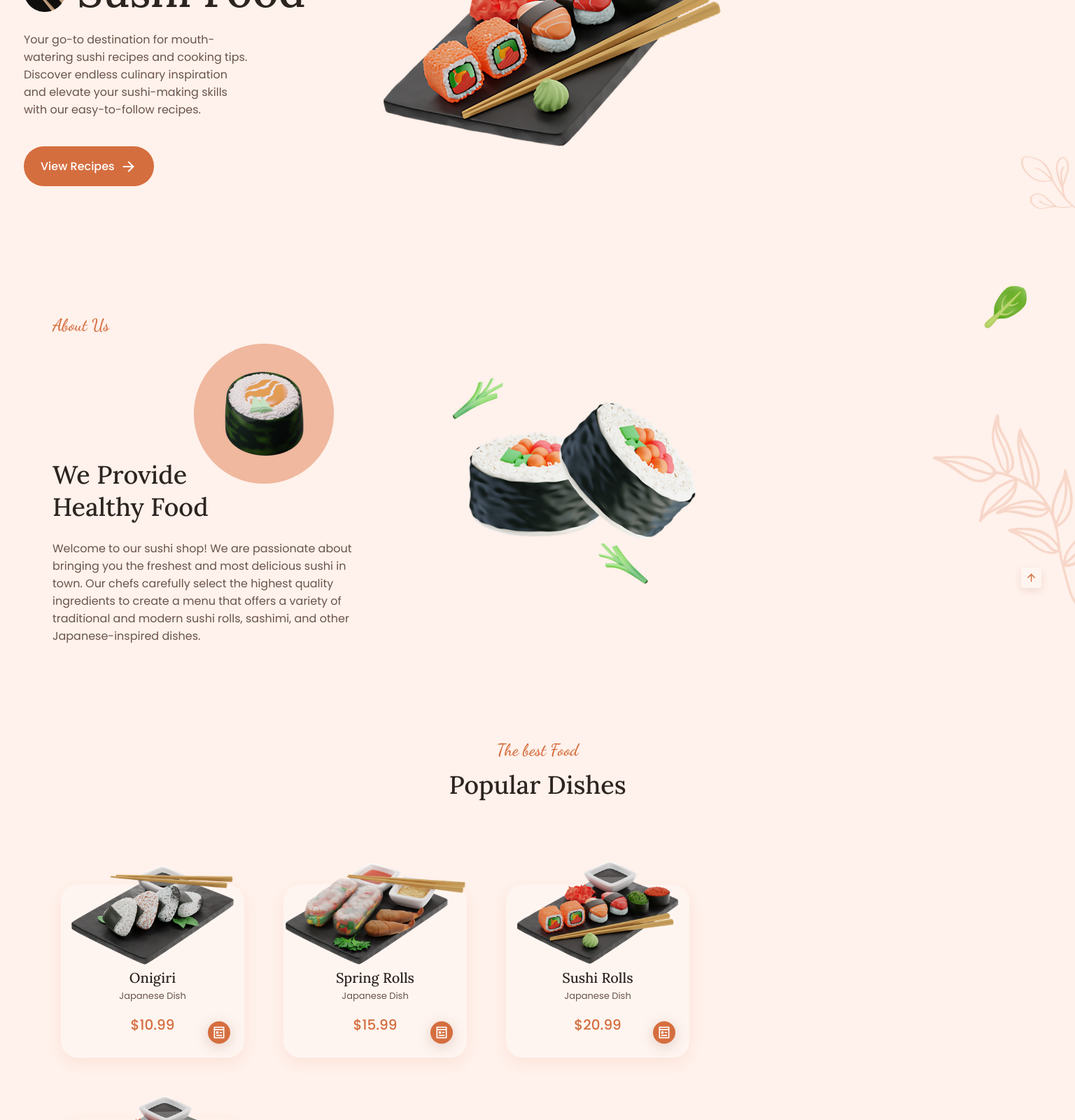
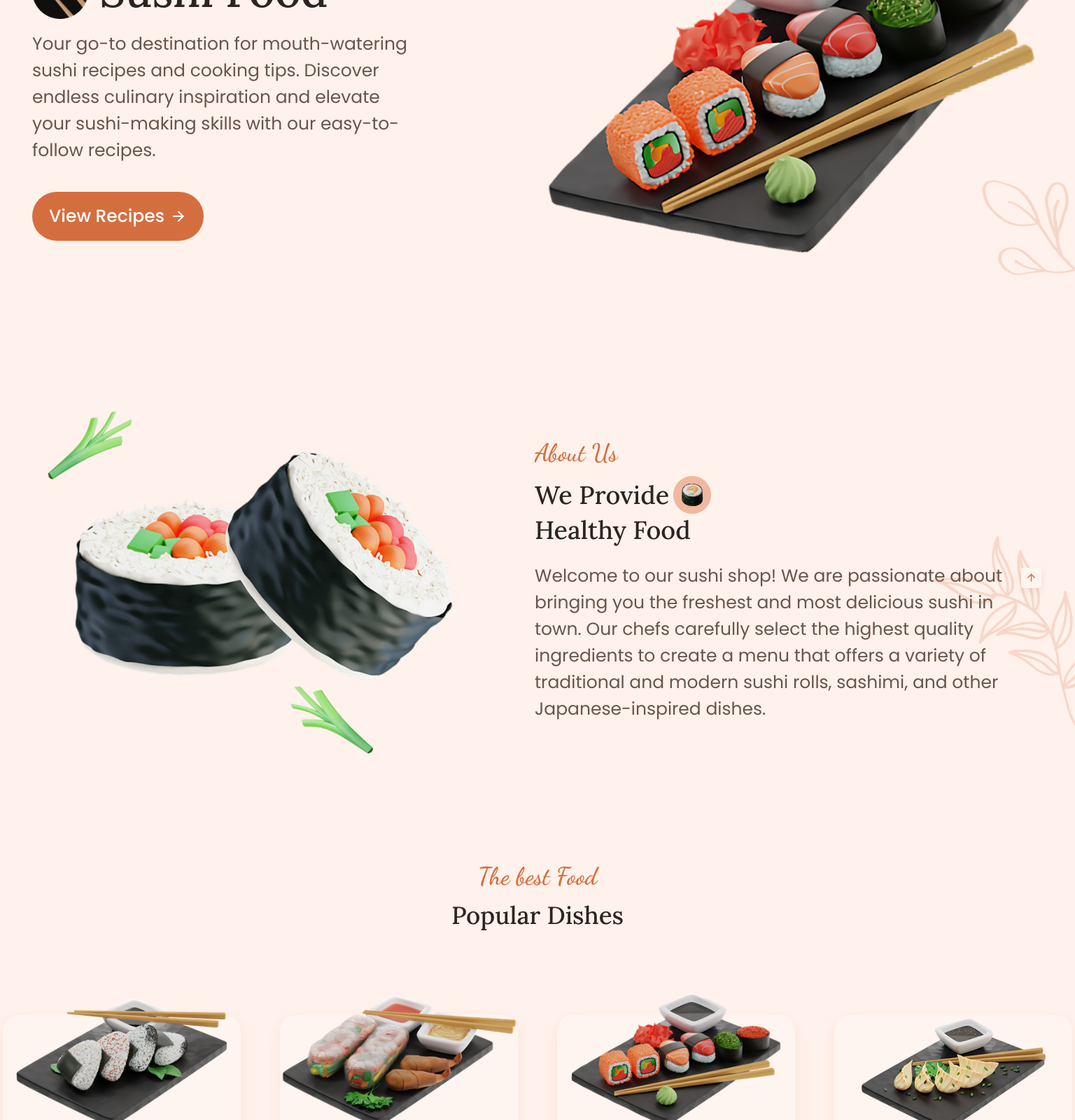
Before and after one commit to Nuffl3s/WebProject, a PHP site: page /html.html in a window 1536 px wide. Shown: the part 360-1960 px from the top of the page at 70% size. Run offline with PHP 8.4, Linux system fonts and the light colour scheme.

Commit message:
media and other pic change

```diff
--- a/css.css
+++ b/css.css
@@ -145,7 +145,6 @@ body.dark-theme{
 
 /*=============== REUSABLE CSS CLASSES ===============*/
 .container {
-  max-width: 1024px;
   margin-inline: 1.5rem;
 }
 
@@ -581,14 +581,6 @@ body.dark-theme{
 
 .newsletter__button{
     cursor: pointer;
-}
-
-.newsletter__spinach{
-    width: 30px;
-    position: absolute;
-    right: 2rem;
-    bottom: -2rem;
-    transform: rotate(45deg);
 }
 /*=============== FOOTER ===============*/
 .footer{
@@ -915,21 +894,21 @@ body.dark-theme{
     }
 
     .popular__container{
-        grid-template-columns: repeat(3, 262px);
+        grid-template-columns: repeat(2, 262px);
         column-gap: 3.5rem;
         padding-block: 6rem 4rem
     }
 
     .popular__card{
-        padding: 7.5rem 2rem 2rem;
+        padding: 10rem 4rem 4rem;
         border-radius: 1.5rem;
     }
 
     .popular img{
-        width: 450px;
+        width: 480px;
     }
 
-    .poppular__button{
+    .popular__button{
         bottom: 2rem;
     }
 
@@ -981,12 +962,6 @@ body.dark-theme{
 
     .newsletter__button{
         font-size: var(--normal-font-size)
-    }
-
-    .newsletter__spinach{
-        width: 40px;
-        right: 5rem;
-        bottom: -2.5rem;
     }
 
     .footer{
@@ -1042,11 +1008,18 @@ body.dark-theme{
 }
 
 @media screen and (min-width: 1280px){
-    .home__leaf-1{
+
+    .popular__container{
+        grid-template-columns: repeat(4, 262px);
+        column-gap: 3.5rem;
+        padding-block: 6rem 4rem
+    }
+
+    .home__leaf1{
         width: 150px;
         top: 5rem;
     }
-    .home__leaf-2{
+    .home__leaf2{
         width: 180px;
         right: -4rem;
     }
@@ -1074,3 +1047,162 @@ body.dark-theme{
         width: 150px;
     }
 }
+
+@media screen and (min-width: 1520px){
+
+    .home__container{
+        position: relative;
+        grid-template-columns: 700px 720px;
+        padding-block: 7rem 3rem;
+        font-size: 25px;
+    }
+
+    .home__title img{
+        width: 80px;
+    }
+    .home__data p{
+        font-size: 25px;
+    }
+
+    .home .button{
+        font-size: 25px;
+    }
+
+    .about__container{
+        grid-template-columns: 600px 720px;
+        align-items: center;
+        column-gap: 7rem;
+    }
+
+    .about__title img{
+        padding-left: 6px;
+    }
+
+    .about__title{
+        display: inline-block;
+    }
+
+    .about__title img{
+        width: 60px;
+    }
+    .about__img{
+        width: 480px;
+    }
+
+    .about__data span{
+        font-size: 35px;
+    }
+
+    .about__data p{
+        font-size: 25px;
+    }
+
+    .popular__container{
+        grid-template-columns: repeat(4, 340px);
+        column-gap: 3.5rem;
+        padding-block: 6rem 4rem
+    }
+
+    .popular__card{
+        padding: 12rem 4rem 4rem;
+        border-radius: 1.5rem;
+    }
+
+    .popular .section__subtitle, .popular .section__title{
+        font-size: 35px;
+    }
+
+    .popular .popular__button {
+        font-size: 35px;
+    }
+
+    .popular .popular__description{
+        font-size: 20px;
+    }
+
+    .popular .popular__name {
+        font-size: 25px;
+    }
+
+    .recently__container{
+        grid-template-columns: 700px 680px;
+        align-items: center;
+    }
+
+    .recently__img{
+        width: 600px;
+    }
+
+    .recently__data .section__subtitle, .recently__data .section__title{
+        font-size: 35px;
+    }
+
+    .recently__data p{
+        font-size: 25px;
+    }
+
+    .recently__data .button{
+        font-size: 25px;
+    }
+
+    .newsletter__content{
+        grid-template-columns: 350px 360px;
+        align-items: center;
+        column-gap: 6rem;
+        padding: 2.5rem 0;
+        border-radius: 4.5rem
+    }
+
+    .newsletter__img{
+        position: initial;
+        width: 350px;
+    }
+
+    .newsletter .section__title{
+        margin-bottom: 2.5rem;
+    }
+
+    .newsletter__form{
+        padding: 8px 8px 8px 24px;
+    }
+
+    .newsletter__button{
+        font-size: var(--normal-font-size)
+    }
+
+    .footer{
+        padding-block: 8rem 3rem;
+    }
+
+    .footer__container{
+        position: relative;
+        grid-template-columns: repeat(2, max-content);
+        justify-content: space-between;
+    }
+
+    .footer__content{
+        column-gap: 4rem;
+    }
+
+    .footer__title, .footer__description, .footer__link, .footer__information{
+        font-size: var(--normal-font-size);
+    }
+
+    .footer__social-link{
+        font-size: 1.5rem;
+    }
+
+    .footer__info{
+        flex-direction: row;
+        justify-content: space-between;
+        margin-top: 8.5rem;
+    }
+
+    .footer__copy{
+        order: -1;
+    }
+
+    .scrollup{
+        right: 3rem;
+    }
+}
--- a/html.html
+++ b/html.html
@@ -95,9 +95,9 @@
             <!--==================== ABOUT ====================-->
             <section class="about section" id="about">
                 <div class="about__container container grid">
-                    <div class="about_data">
+                    <div class="about__data">
                         <span class="section__subtitle">About Us</span>
-                        <h2 class="section__title about_title">
+                        <h2 class="section__title about__title">
                             <div>
                                 We Provide
                                 <img src="img/about-sushi-title.png" alt="about image">
@@ -166,12 +166,12 @@
                     </article>
 
                     <article class="popular__card">
-                        <img src="img/popular-sushi-rolls.png" alt="popular image" class="popular__img">
+                        <img src="img/popular-fried-dumplings-sprinkled.png" alt="popular image" class="popular__img">
 
-                        <h3 class="popular__name">Sushi Rolls</h3>
+                        <h3 class="popular__name">Fried Dumplings</h3>
                         <span class="popular__description">Japanese Dish</span>
 
-                        <span class="popular__price">$20.99</span>
+                        <span class="popular__price">$25.99</span>
 
                         <button class="popular__button">
                             <i class="ri-pages-line"></i>
@@ -204,7 +204,6 @@
                             <i class="ri-search-eye-line"></i>
                         </a>
 
-                        <img src="img/spinach-leaf.png" alt="recently image" class="recently__data-img">
                     </div>
 
                     <img src="img/recently-salmon-sushi.png" alt="recently image" class="recently__img">
@@ -217,7 +216,7 @@
             <section class="newsletter section">
                 <div class="newsletter__contaier container">
                     <div class="newsletter__content grid">
-                        <img src="img/newsletter-sushi.png" alt="newsletter image" class="newsletter__img">
+                        <img src="img/newsletterimg.png" alt="newsletter image" class="newsletter__img">
 
                         <div class="newsletter__data">
                             <span class="section__subtitle">Newsletter</span>
@@ -231,12 +230,9 @@
                                 <button class="button newsletter__button">
                                     Send <i class="ri-send-plane-line"></i>
                                 </button>
-
                             </form>
                         </div>
                     </div>
-
-                    <img src="img/spinach-leaf.png" alt="newsletter image" class="newsletter__spinach">
                 </div>
             </section>
         </main>
@@ -331,8 +327,6 @@
                     </div>
                 </div>
 
-                <img src="img/spring-onion.png" alt="footer image" class="footer__onion">
-                <img src="img/spinach-leaf.png" alt="footer image" class="footer__spinach">
                 <img src="img/leaf-branch-4.png" alt="footer image" class="footer__leaf">
             </div>
 
```
Also changed, not shown: other parts of css.css (+9 -28 lines), img/3d-gyoza-fried-dumplings-sprinkled-with-onions-black-slate-board-chopsticks_468651-102.png (added), img/popular-fried-dumplings-sprinkled.png (added), img/popular-fried-dumplings.png (deleted), 3 other files.
